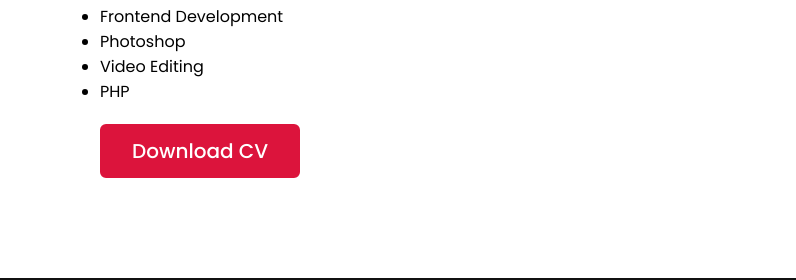
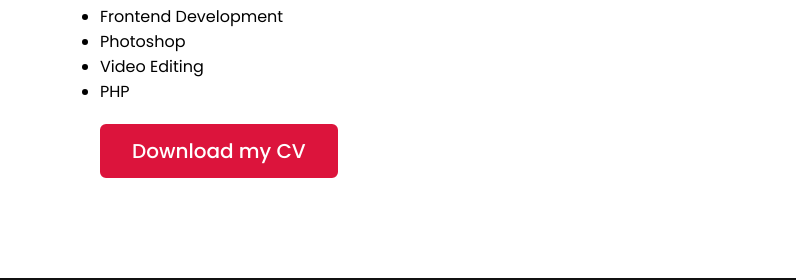
Before and after one commit to madavcr/portfolio, a plain HTML site: page index.html in a window 1280 px wide. Shown: the part 1020-1300 px from the top of the page, 484-1280 px from the left. Drawn offline with nearby package versions, Linux system fonts and the light colour scheme.

Commit message:
Update index.html

```diff
--- a/index.html
+++ b/index.html
@@ -75,7 +75,7 @@
 
                     </ul>
 
-                        <a href="./mycv.pdf" download>Download CV</a>
+                        <a href="./mycv.pdf" download>Download my CV</a>
                 </div>
             </div>
         </div>
```
